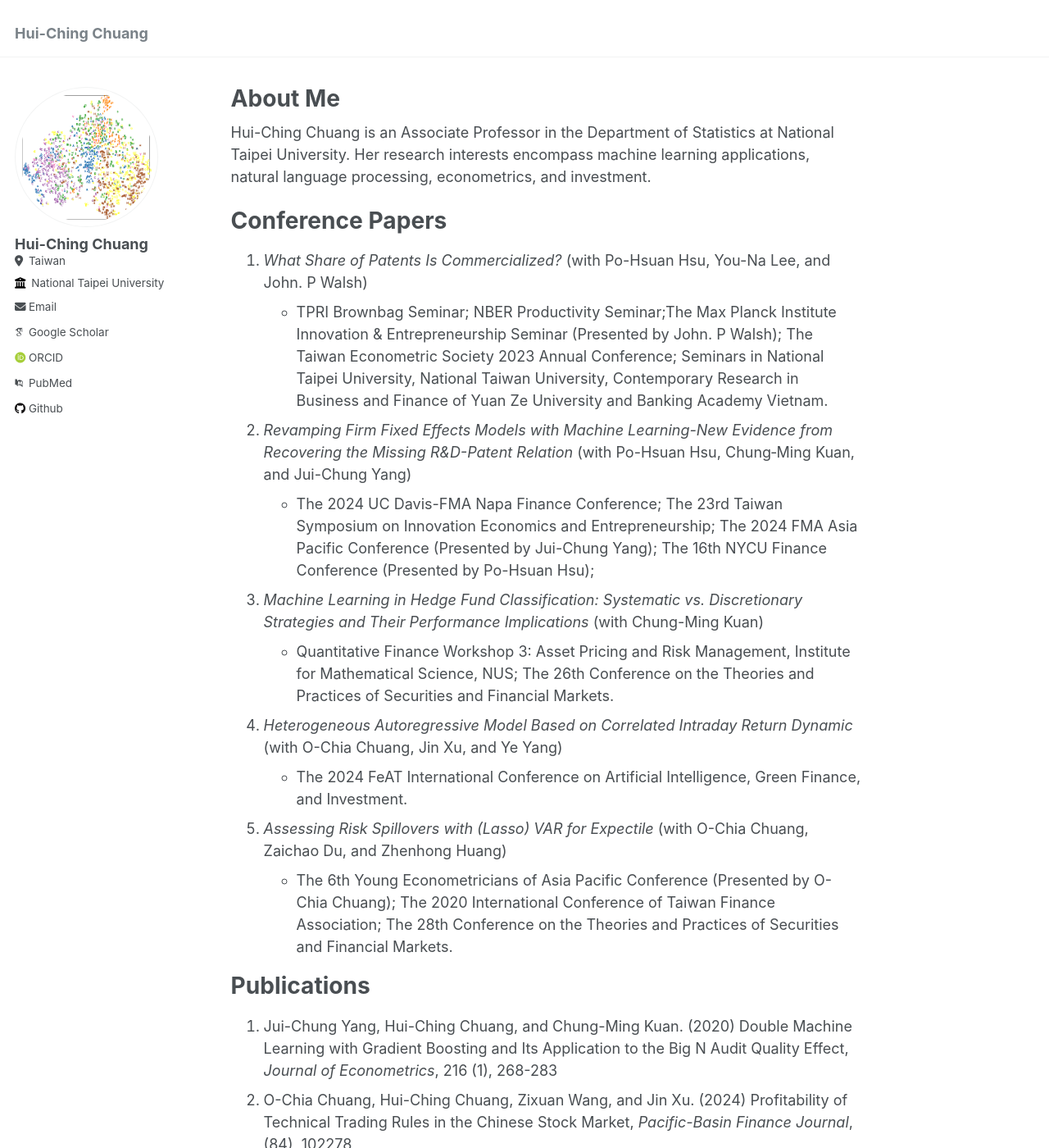
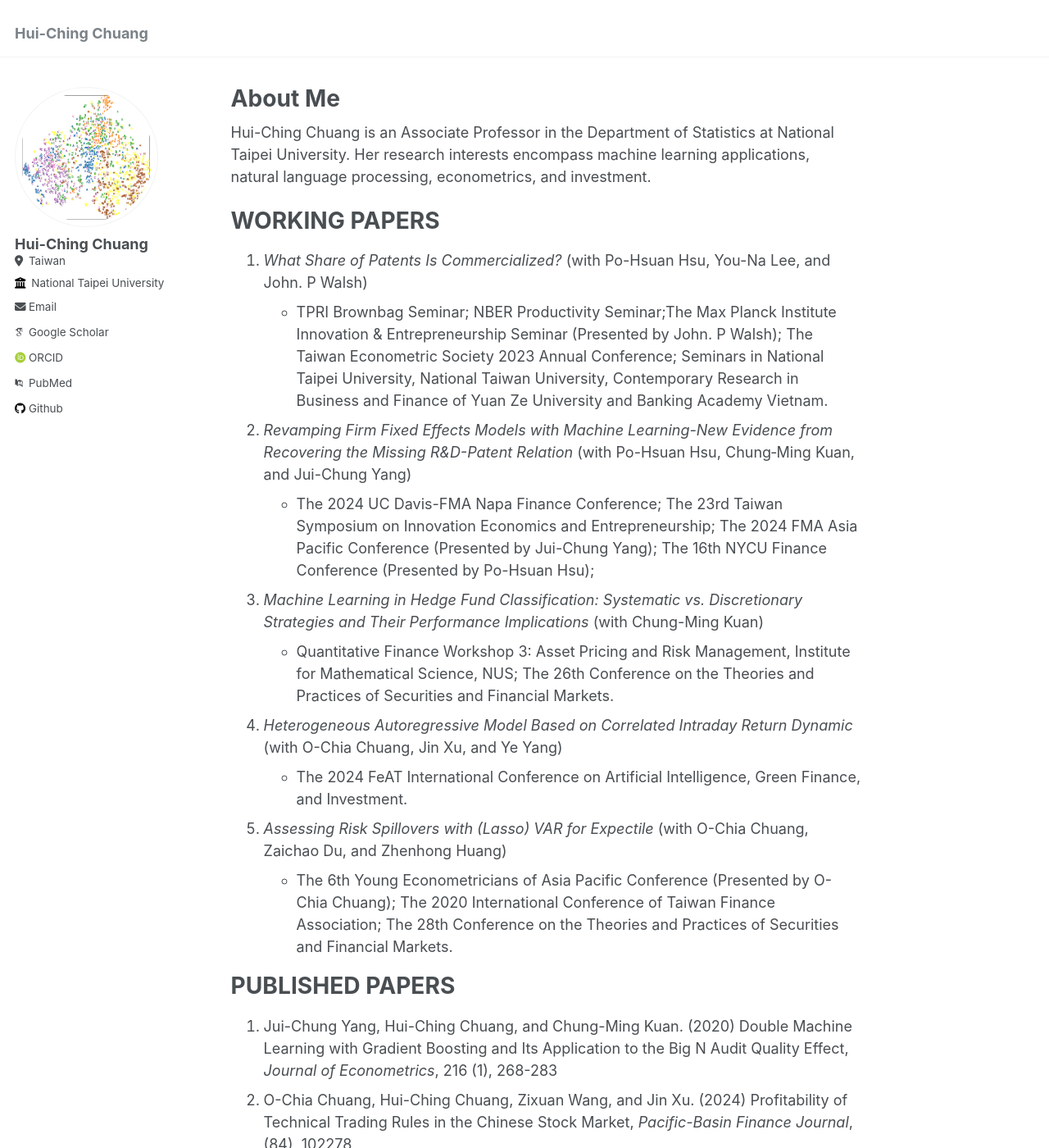
Before and after one commit to hcchuang/hcchuang.github.io, a Jekyll site: the page built from _pages/about.md, in a window 1280 px wide and 1400 px high. Shown: the whole window at 82% size. Built offline with Jekyll 4.4.1, drawn with Linux system fonts in a browser that asks for light colours; some web fonts are replaced.

Commit message:
Update about.md

```diff
--- a/_pages/about.md
+++ b/_pages/about.md
@@ -11,7 +11,7 @@ Hui-Ching Chuang is an Associate Professor in the Department of Statistics at Na
 
 
 
-Conference Papers
+WORKING PAPERS
 ======
 1.  _What Share of Patents Is Commercialized?_ (with Po-Hsuan Hsu, You-Na Lee, and John. P Walsh)
    -  TPRI Brownbag Seminar; NBER Productivity Seminar;The Max Planck Institute Innovation & Entrepreneurship Seminar (Presented by John. P Walsh); The Taiwan Econometric Society 2023 Annual Conference; Seminars in National Taipei University, National Taiwan University, Contemporary Research in Business and Finance of Yuan Ze University and Banking Academy Vietnam.
@@ -24,7 +24,7 @@ Conference Papers
 1.  _Assessing Risk Spillovers with (Lasso) VAR for Expectile_ (with O-Chia Chuang, Zaichao Du, and Zhenhong Huang)
    - The 6th Young Econometricians of Asia Pacific Conference (Presented by O-Chia Chuang); The 2020 International Conference of Taiwan Finance Association; The 28th Conference on the Theories and Practices of Securities and Financial Markets.
 
-Publications
+PUBLISHED PAPERS
 ======
 1. Jui-Chung Yang, Hui-Ching Chuang, and Chung-Ming Kuan. (2020) Double Machine Learning with Gradient Boosting and Its Application to the Big N Audit Quality Effect, _Journal of Econometrics_, 216 (1), 268-283
 1. O-Chia Chuang, Hui-Ching Chuang, Zixuan Wang, and Jin Xu. (2024) Profitability of Technical Trading Rules in the Chinese Stock Market, _Pacific-Basin Finance Journal_, (84), 102278
```
